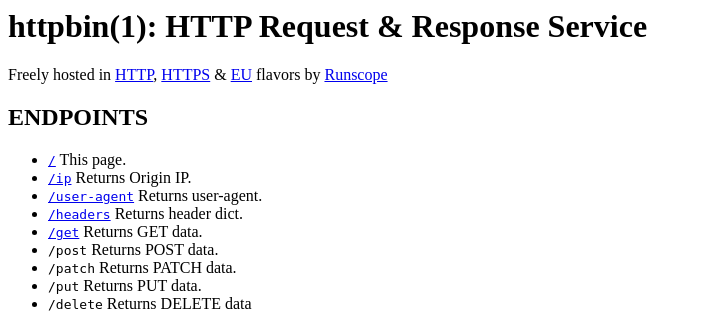
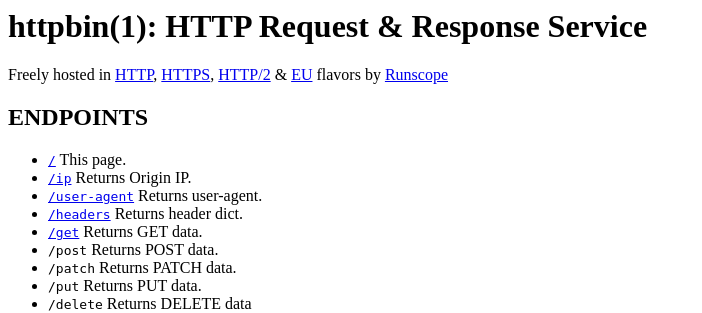
Before and after one commit to dimok777/httpbin, a Flask app: template httpbin/templates/httpbin.1.html in a window 1280 px wide. Shown: the top 313 px of the page, without its empty margins (0-702 px from the left). Run offline with Flask 2, Linux system fonts and the light colour scheme; the template is opened without the code that fills it, so the values that code supplies are empty; parts of the project's set-up code (start-up, migrations or seed data) failed here and were passed over.

Commit message:
advertise HTTP/2 mirror (#303)

```diff
--- a/httpbin/templates/httpbin.1.html
+++ b/httpbin/templates/httpbin.1.html
@@ -1,6 +1,6 @@
 <div class='mp'>
 <h1>httpbin(1): HTTP Request &amp; Response Service</h1>
-<p>Freely hosted in <a href="http://httpbin.org">HTTP</a>, <a href="https://httpbin.org">HTTPS</a> &amp; <a href="http://eu.httpbin.org/">EU</a> flavors by <a href="https://www.runscope.com/">Runscope</a></p>
+<p>Freely hosted in <a href="http://httpbin.org">HTTP</a>, <a href="https://httpbin.org">HTTPS</a>, <a href="https://http2bin.org">HTTP/2</a> &amp; <a href="http://eu.httpbin.org/">EU</a> flavors by <a href="https://www.runscope.com/">Runscope</a></p>
 
 <h2 id="ENDPOINTS">ENDPOINTS</h2>
 
```
Also changed, not shown: 1 other file.
